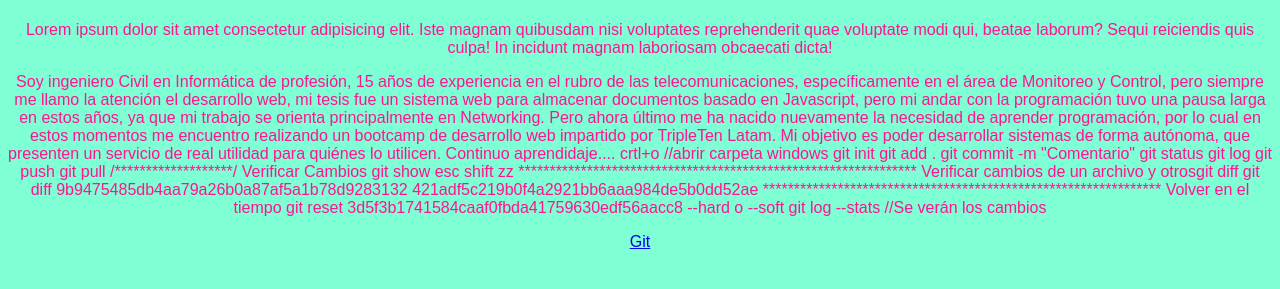
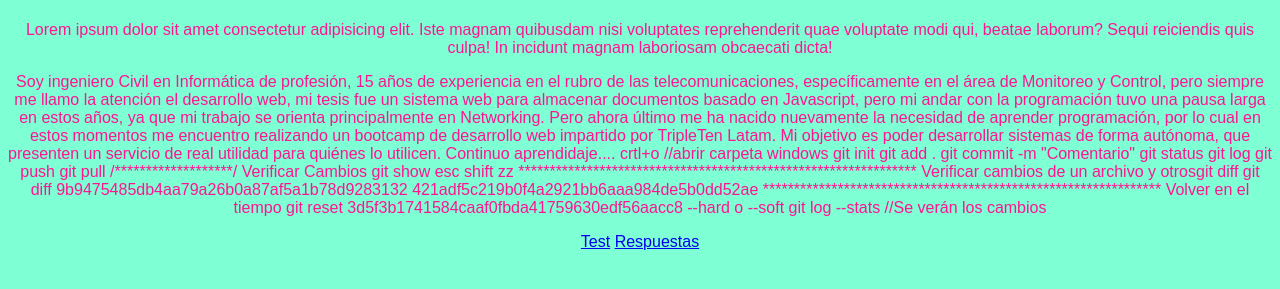
Before and after one commit to Pasculi/Resumen_Git, a plain HTML site: page index.html in a window 1280 px wide. Shown: the part 59-348 px from the top of the page. Drawn offline with Linux system fonts and the light colour scheme.

Commit message:
Archivos .md test y respuestas

```diff
--- a/index.html
+++ b/index.html
@@ -48,6 +48,7 @@ git reset 3d5f3b1741584caaf0fbda41759630edf56aacc8 --hard o --soft
 
 git log --stats //Se verán los cambios
   </p>
-  <a href="git.md">Git</a>
+  <a href="test.md" target="_blank">Test</a>
+  <a href="respuestas.md" target="_blank">Respuestas</a>
 </body>
 </html>
```
Also changed, not shown: 3 other files.
